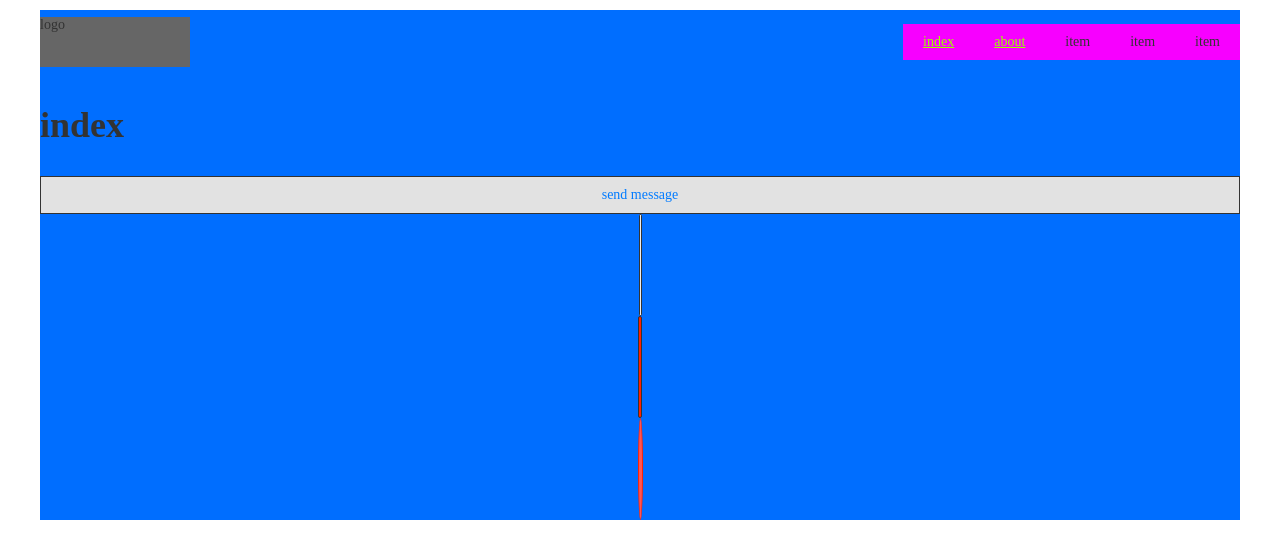
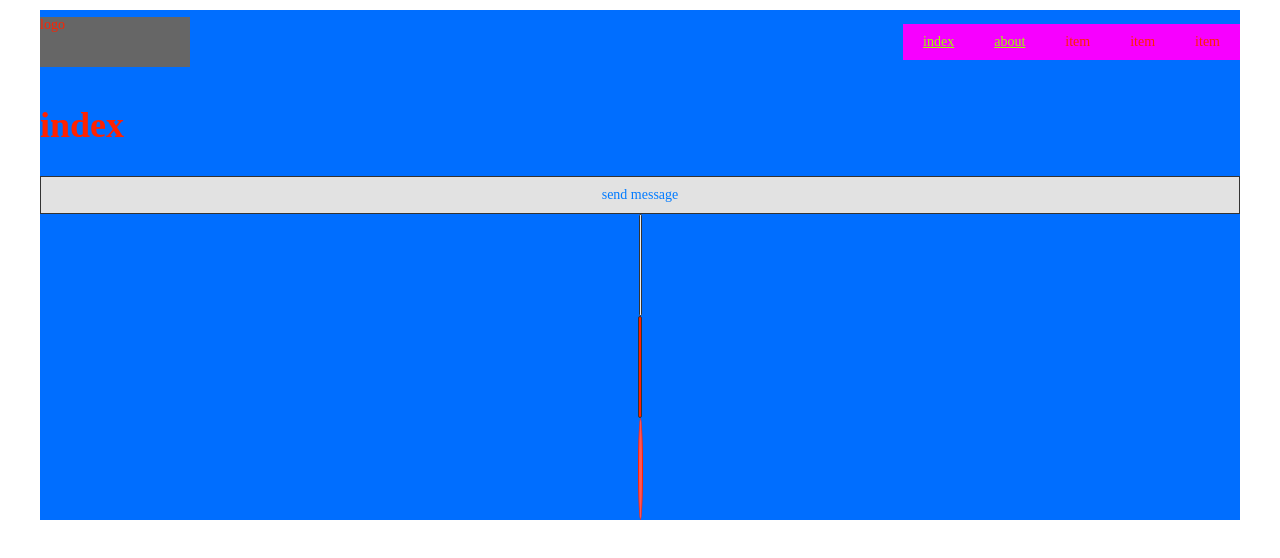
Before and after one commit to sexfat/cgd103, a website: page index.html in a window 1280 px wide. Drawn offline with Linux system fonts and the light colour scheme.

Commit message:
add title each

```diff
--- a/sass/style.scss
+++ b/sass/style.scss
@@ -304,8 +304,13 @@ $title : (
   '*' : 14px
 ); //map
 
-@each $k , $v in $title {
-  #{$k} {
-    font-size: $v;
+@mixin title($title ,$color:null) {
+  @each $k , $v in $title {
+    #{$k} {
+      font-size: $v;
+      color: $color;
+    }
   }
 }
+
+@include title($title , #f20);
```
Also changed, not shown: css/style.css, 1 other file.
